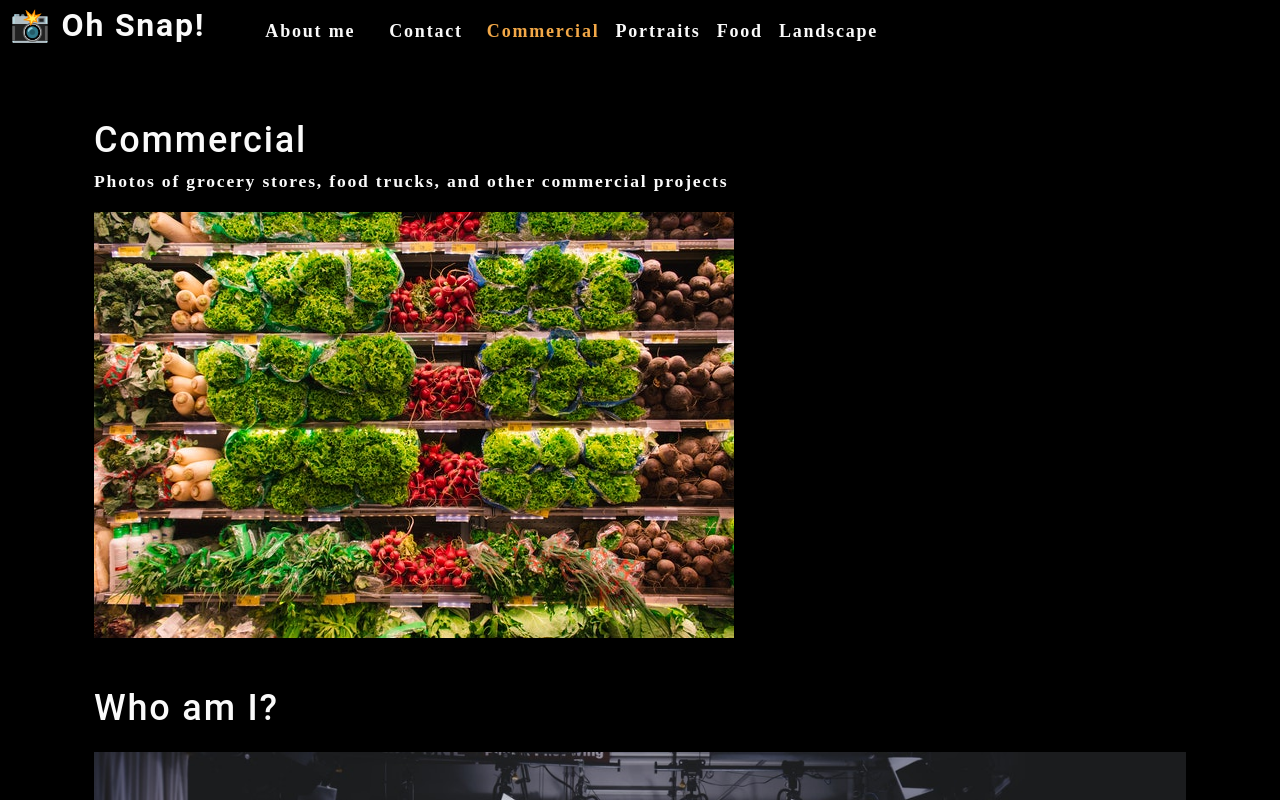
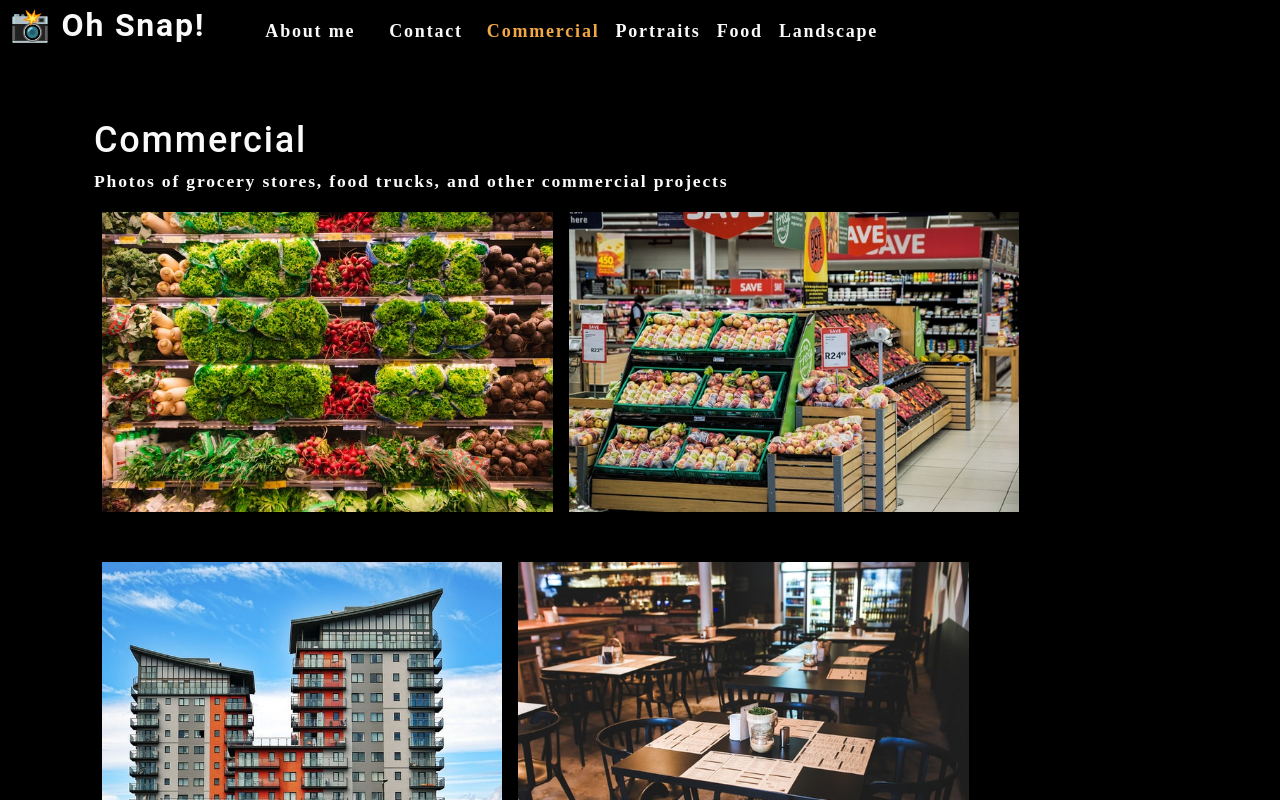
Before and after one commit to simmonsW/photo-port, a React (Create React App) app: page / in a window 1280 px wide. Shown: the top 800 px of the page. Built offline with nearby package versions, Linux system fonts and the light colour scheme.

Commit message:
displayed photos based on selected category

```diff
--- a/src/components/Gallery/index.js
+++ b/src/components/Gallery/index.js
@@ -10,7 +10,7 @@
     <section>
       <h1 data-testid='h1tag'>{capitalizeFirstLetter(name)}</h1>
       <p>{description}</p>
-      <Photolist />
+      <Photolist category={currentCategory.name} />
     </section>
   );
 }
--- a/src/components/Photolist/index.js
+++ b/src/components/Photolist/index.js
@@ -1,14 +1,120 @@
-import React from 'react';
+import React, { useState } from 'react';
 
-import photo from '../../assets/small/commercial/0.jpg';
+// import photo from '../../assets/small/commercial/0.jpg';
 
-function Photolist() {
+function Photolist({ category }) {
+  const [photos] = useState([
+    {
+      name: 'Grocery aisle',
+      category: 'commercial',
+      description: 'Lorem ipsum dolor sit amet, consectetur adipiscing elit. Nunc ultricie',
+    },
+    {
+      name: 'Grocery booth',
+      category: 'commercial',
+      description: 'Lorem ipsum dolor sit amet, consectetur adipiscing elit. Nunc ultricie',
+    },
+    {
+      name: 'Building exterior',
+      category: 'commercial',
+      description: 'Lorem ipsum dolor sit amet, consectetur adipiscing elit. Nunc ultricie',
+    },
+    {
+      name: 'Restaurant table',
+      category: 'commercial',
+      description: 'Lorem ipsum dolor sit amet, consectetur adipiscing elit. Nunc ultricie',
+    },
+    {
+      name: 'Cafe interior',
+      category: 'commercial',
+      description: 'Lorem ipsum dolor sit amet, consectetur adipiscing elit. Nunc ultricie',
+    },
+    {
+      name: 'Cat green eyes',
+      category: 'portraits',
+      description: 'Lorem ipsum dolor sit amet, consectetur adipiscing elit. Nunc ultricie',
+    },
+    {
+      name: 'Green parrot',
+      category: 'portraits',
+      description: 'Lorem ipsum dolor sit amet, consectetur adipiscing elit. Nunc ultricie',
+    },
+    {
+      name: 'Yellow macaw',
+      category: 'portraits',
+      description: 'Lorem ipsum dolor sit amet, consectetur adipiscing elit. Nunc ultricie',
+    },
+    {
+      name: 'Pug smile',
+      category: 'portraits',
+      description: 'Lorem ipsum dolor sit amet, consectetur adipiscing elit. Nunc ultricie',
+    },
+    {
+      name: 'Pancakes',
+      category: 'food',
+      description: 'Lorem ipsum dolor sit amet, consectetur adipiscing elit. Nunc ultricie',
+    },
+    {
+      name: 'Burrito',
+      category: 'food',
+      description: 'Lorem ipsum dolor sit amet, consectetur adipiscing elit. Nunc ultricie',
+    },
+    {
+      name: 'Scallop pasta',
+      category: 'food',
+      description: 'Lorem ipsum dolor sit amet, consectetur adipiscing elit. Nunc ultricie',
+    },
+    {
+      name: 'Burger',
+      category: 'food',
+      description: 'Lorem ipsum dolor sit amet, consectetur adipiscing elit. Nunc ultricie',
+    },
+    {
+      name: 'Fruit bowl',
+      category: 'food',
+      description: 'Lorem ipsum dolor sit amet, consectetur adipiscing elit. Nunc ultricie',
+    },
+    {
+      name: 'Green river',
+      category: 'landscape',
+      description: 'Lorem ipsum dolor sit amet, consectetur adipiscing elit. Nunc ultricie',
+    },
+    {
+      name: 'Docks',
+      category: 'landscape',
+      description: 'Lorem ipsum dolor sit amet, consectetur adipiscing elit. Nunc ultricie',
+    },
+    {
+      name: 'Panoramic village by sea',
+      category: 'landscape',
+      description: 'Lorem ipsum dolor sit amet, consectetur adipiscing elit. Nunc ultricie',
+    },
+    {
+      name: 'Domestic landscape',
+      category: 'landscape',
+      description: 'Lorem ipsum dolor sit amet, consectetur adipiscing elit. Nunc ultricie',
+    },
+    {
+      name: 'Park bench',
+      category: 'landscape',
+      description: 'Lorem ipsum dolor sit amet, consectetur adipiscing elit. Nunc ultricie',
+    },
+  ]);
+
+  const currentPhotos = photos.filter((photo) => photo.category === category)
+
   return (
     <div>
-      <img
-        src={photo}
-        alt='Commercial Example'
-      />
+      <div className='flex-row'>
+        {currentPhotos.map((image, i) => (
+          <img
+            src={ require(`../../assets/small/${category}/${i}.jpg`).default }
+            alt={image.name}
+            className='img-thumbnail mx-1'
+            key={image.name}
+          />
+        ))}
+      </div>
     </div>
   )
 }
```
